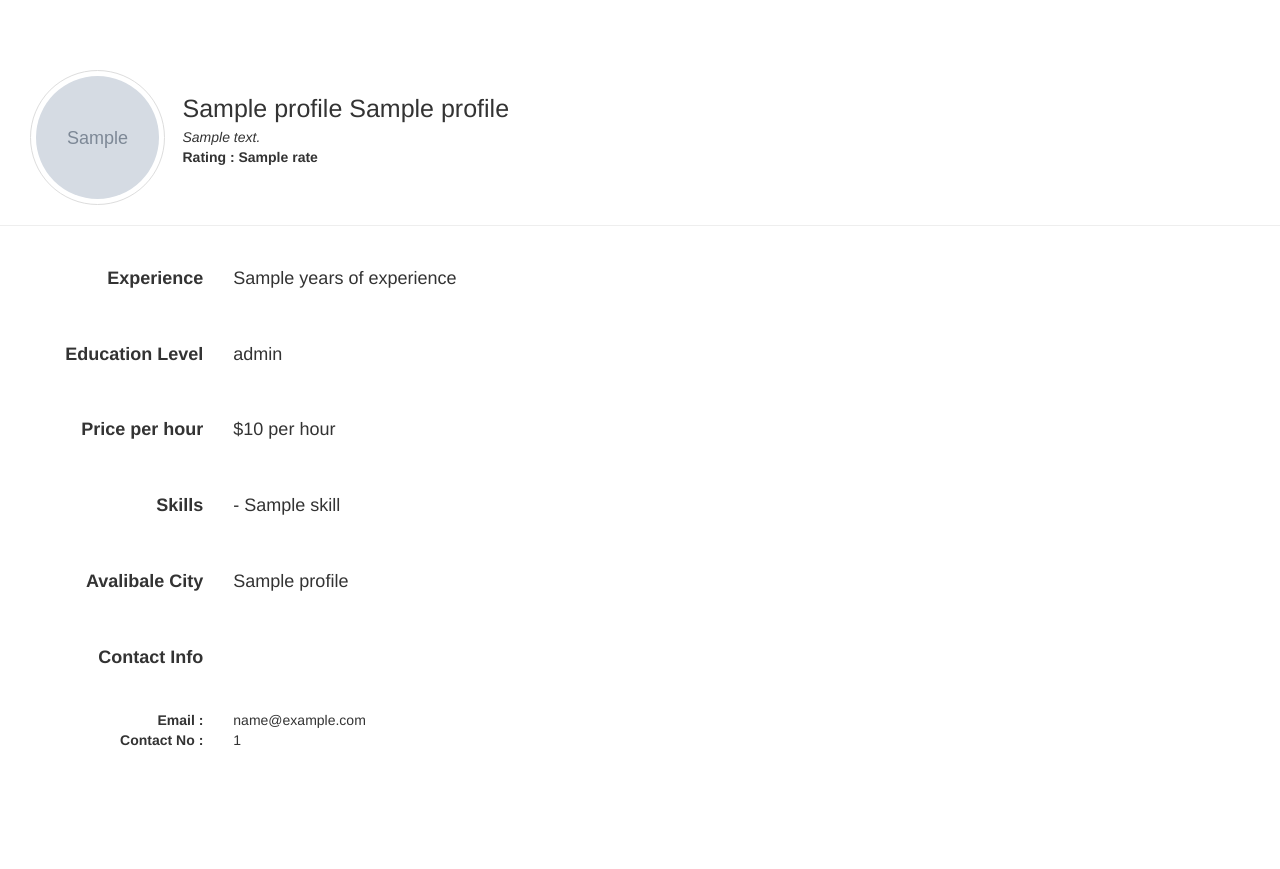
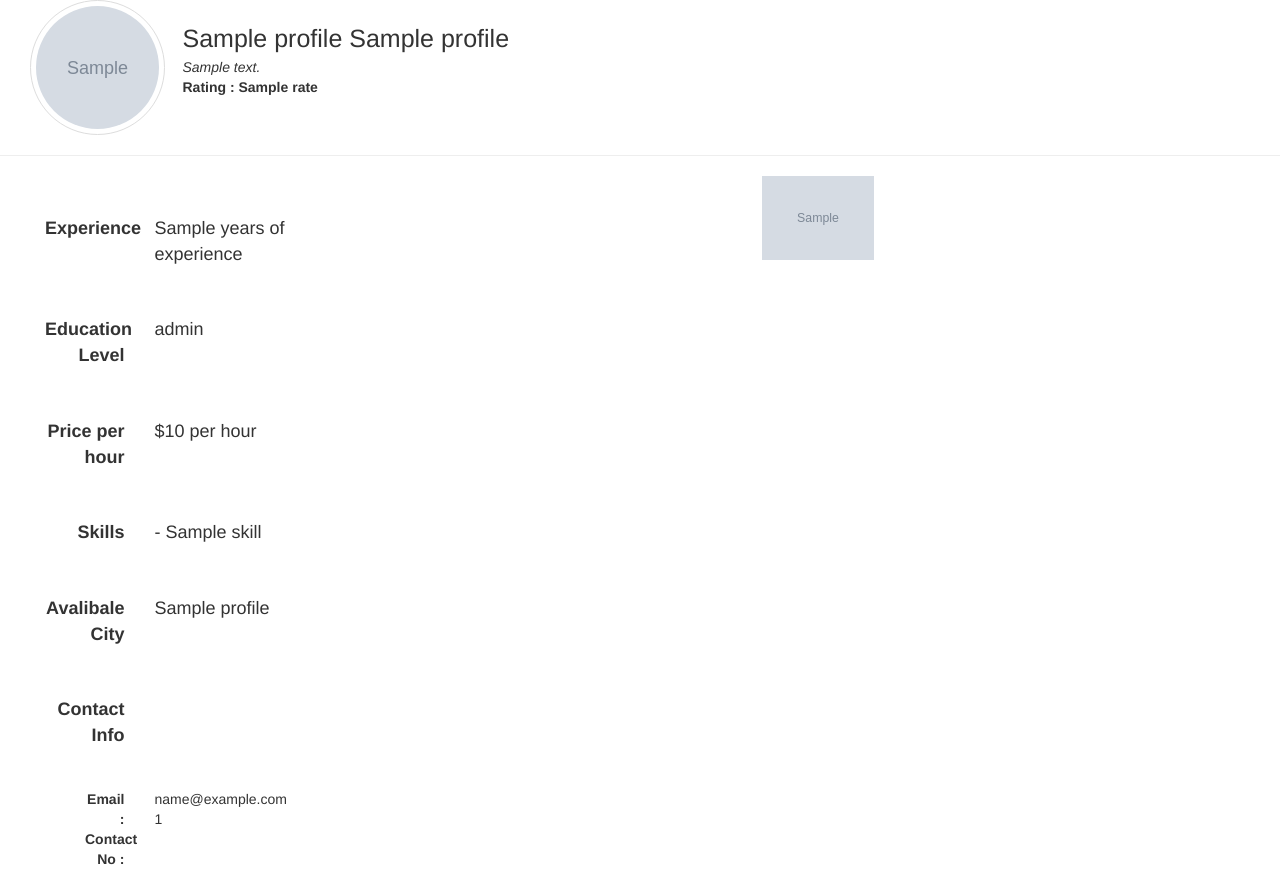
Before and after one commit to HansikaUCSC/amuli, a CodeIgniter app: the page made by application/views/profile_page.php in a window 1280 px wide. Before the commit the page ends 746 px from the top, so only its background shows below. Run offline with CodeIgniter, Linux system fonts and the light colour scheme; tables that the repository leaves empty or names only in its code hold one stand-in row (values such as "Sample post"); the template is opened without the code that fills it: most values are stand-ins (such as "Sample title", 1, 10 or a date in 2020); grey boxes marked "Sample" are stand-in pictures; some libraries are stand-ins or nearby versions.

Commit message:
add gallery

```diff
--- a/application/controllers/Home.php
+++ b/application/controllers/Home.php
@@ -64,10 +64,12 @@ class Home extends CI_Controller
 
 	public function view_profile($id){
 		$query = $this->view_profile_model->view_profile_model($id);
-		$query1 = $this->view_profile_model->load_skill($id);
+		$query_skill = $this->view_profile_model->load_skill($id);
+		$query_gallery = $this->view_profile_model->gallery($id);
 		if ($query) {
 			$data['profile'] = $query;
-			$data['skill'] = $query1;
+			$data['skill'] = $query_skill;
+			$data['ld_gallery'] = $query_gallery;
 			$this->load->view('nav');
 			$this->load->view('profile_page',$data);
 			$this->load->view('calendar');
--- a/application/views/profile_page.php
+++ b/application/views/profile_page.php
@@ -21,7 +21,6 @@
 </head>
 <body>
 	<?php foreach($profile as $data1) { ?>
-	<div class="up">
 	<div class="row" id="row_1">
 		<div class="col-lg-6 col-md-7 col-sm-8 col-xs-12 profile_img">
 			<div class="col-lg-3 col-md-4 col-sm-5 col-xs-12">
@@ -35,42 +34,44 @@
 		</div>
 	</div>
 	<hr>
+	<div class="row" id="main_row">
+		<div class="col-lg-7 col-md-7 col-sm-7 col-xs-12">
 			<div class="row" id="row_2">
 				<div class="col-lg-6 col-md-6 col-sm-6 col-xs-12">
-				<div class="col-lg-4 col-md-4 col-sm-5 col-xs-12">
+					<div class="col-lg-4 col-md-5 col-sm-6 col-xs-12">
 						<b><div class="stylist_experience">Experience</div></b>
 					</div>
-				<div class="col-lg-8 col-md-8 col-sm-7 col-xs-12">
+					<div class="col-lg-8 col-md-7 col-sm-6 col-xs-12">
 						<div class="stylist_experience_asw"><?php echo $data1['hs_experience']?> years of experience</div>
 					</div>
 				</div>
 			</div>
 			<div class="row" id="row_2">
 				<div class="col-lg-6 col-md-6 col-sm-6 col-xs-12">
-				<div class="col-lg-4 col-md-4 col-sm-5 col-xs-12">
+					<div class="col-lg-4 col-md-5 col-sm-6 col-xs-12">
 						<b><div class="stylist_Qualification">Education Level</div></b>
 					</div>
-				<div class="col-lg-8 col-md-8 col-sm-7 col-xs-12">
+					<div class="col-lg-8 col-md-7 col-sm-6 col-xs-12">
 						<div class="stylist_Qualification_asw"><?php echo $data1['hs_level_of_education']?></div>
 					</div>
 				</div>
 			</div>
 			<div class="row" id="row_2">
 				<div class="col-lg-6 col-md-6 col-sm-6 col-xs-12">
-				<div class="col-lg-4 col-md-4 col-sm-5 col-xs-12">
+					<div class="col-lg-4 col-md-5 col-sm-6 col-xs-12">
 						<b><div class="stylist_price">Price per hour</div></b>
 					</div>
-				<div class="col-lg-8 col-md-8 col-sm-7 col-xs-12">
+					<div class="col-lg-8 col-md-7 col-sm-6 col-xs-12">
 						<div class="stylist_price_asw">$<?php echo $data1['hs_price']?> per hour</div>
 					</div>
 				</div>
 			</div>
 			<div class="row" id="row_2">
 				<div class="col-lg-6 col-md-6 col-sm-6 col-xs-12">
-				<div class="col-lg-4 col-md-4 col-sm-5 col-xs-12">
+					<div class="col-lg-4 col-md-5 col-sm-6 col-xs-12">
 						<b><div class="stylist_skill">Skills</div></b>
 					</div>
-				<div class="col-lg-8 col-md-8 col-sm-7 col-xs-12">
+					<div class="col-lg-8 col-md-7 col-sm-6 col-xs-12">
 						<?php foreach($skill as $data) { ?>
 						<div class="stylist_skill_asw">- <?php echo $data['skill_name']?></div>
 						<?php } ?>
@@ -79,30 +80,30 @@
 			</div>
 			<div class="row" id="row_2">
 				<div class="col-lg-6 col-md-6 col-sm-6 col-xs-12">
-				<div class="col-lg-4 col-md-4 col-sm-5 col-xs-12">
+					<div class="col-lg-4 col-md-5 col-sm-6 col-xs-12">
 						<b><div class="stylist_city">Avalibale City</div></b>
 					</div>
-				<div class="col-lg-8 col-md-8 col-sm-7 col-xs-12">
+					<div class="col-lg-8 col-md-7 col-sm-6 col-xs-12">
 						<div class="stylist_city_asw"><?php echo $data1['city_name']?></div>
 					</div>
 				</div>
 			</div>
 			<div class="row" id="row_2">
 				<div class="col-lg-6 col-md-6 col-sm-6 col-xs-12">
-				<div class="col-lg-4 col-md-4 col-sm-5 col-xs-12">
+					<div class="col-lg-4 col-md-5 col-sm-6 col-xs-12">
 						<b><div class="stylist_contact_info">Contact Info</div></b>
 					</div>
 				</div>
 			</div>
 			<div class="row" id="row_2">
 				<div class="col-lg-6 col-md-6 col-sm-6 col-xs-12">
-				<div class="col-lg-4 col-md-4 col-sm-5 col-xs-12">
+					<div class="col-lg-4 col-md-5 col-sm-6 col-xs-12">
 						<div class="contact">
 							<b><div class="s_email">Email :</div></b>
 							<b><div class="s_contact_no">Contact No :</div></b>
 						</div>
 					</div>
-				<div class="col-lg-8 col-md-8 col-sm-7 col-xs-12">
+					<div class="col-lg-8 col-md-7 col-sm-6 col-xs-12">
 						<div class="contact_asw">
 							<div class="s_email"><?php echo $data1['hs_email']?></div></b>
 							<div class="s_contact_no"><?php echo $data1['hs_contact_no']?></div>
@@ -111,6 +112,17 @@
 				</div>
 			</div>
 		</div>
+
+		<div class="col-lg-4 col-md-4 col-sm-4 col-xs-12 gallery">
+			<div class="row">
+				<?php foreach($ld_gallery as $data) { ?>
+				<div class="col-lg-4 col-md-4 col-sm-4 col-xs-12">
+					<img src="<?php echo base_url()?><?php echo $data['hs_gallery_img']?>" id="gallery_img" alt="">
+				</div>
+				<?php } ?>
+			</div>
+		</div>
+	</div>
 	<?php } ?>
 </body>
 </html>
--- a/application/views/search_result.php
+++ b/application/views/search_result.php
@@ -68,6 +68,10 @@
     					<?php echo $data1['hs_experience']?> years of experience
     				</div>
     				<div>
+    					Price: $
+    					<?php echo $data1['hs_price']?> Per day
+    				</div>
+    				<div>
     					rating:
     					<?php echo $data1['rate']?>
     				</div>
--- a/assets/css/profile.css
+++ b/assets/css/profile.css
@@ -16,8 +16,10 @@
 
 }
 
-.up{
-	margin-top: 70px;
+#main_row{
+	margin-top: 0px;
+	margin-left: 0;
+	margin-right: 0;
 }
 .stylist_name{
 	font-size: 25px;
@@ -126,6 +128,14 @@
 	margin-left: 90px;
 }
 
+#gallery_img{
+	width:100%;
+	height: 100%;
+}
+.gallery{
+	margin-right: 50px;
+}
+
 @media (max-width: 768px) {
 	.stylist_experience{
 		text-align: left;
```
Also changed, not shown: application/controllers/SearchResult.php (deleted, +0 -21 lines), application/controllers/ViewProfile.php (deleted, +0 -16 lines), application/models/view_profile_model.php (+9 -0 lines), assets/images/hs_gallery/1.jpg (added), assets/images/hs_gallery/10.jpeg (added), assets/images/hs_gallery/2.jpg (added), assets/images/hs_gallery/3.jpg (added), assets/images/hs_gallery/4.jpg (added), assets/images/hs_gallery/5.jpg (added), assets/images/hs_gallery/6.jpg (added), assets/images/hs_gallery/7.jpg (added), assets/images/hs_gallery/8.jpeg (added), assets/images/hs_gallery/9.jpg (added). Lines whose indentation alone changed are shown as unchanged.
